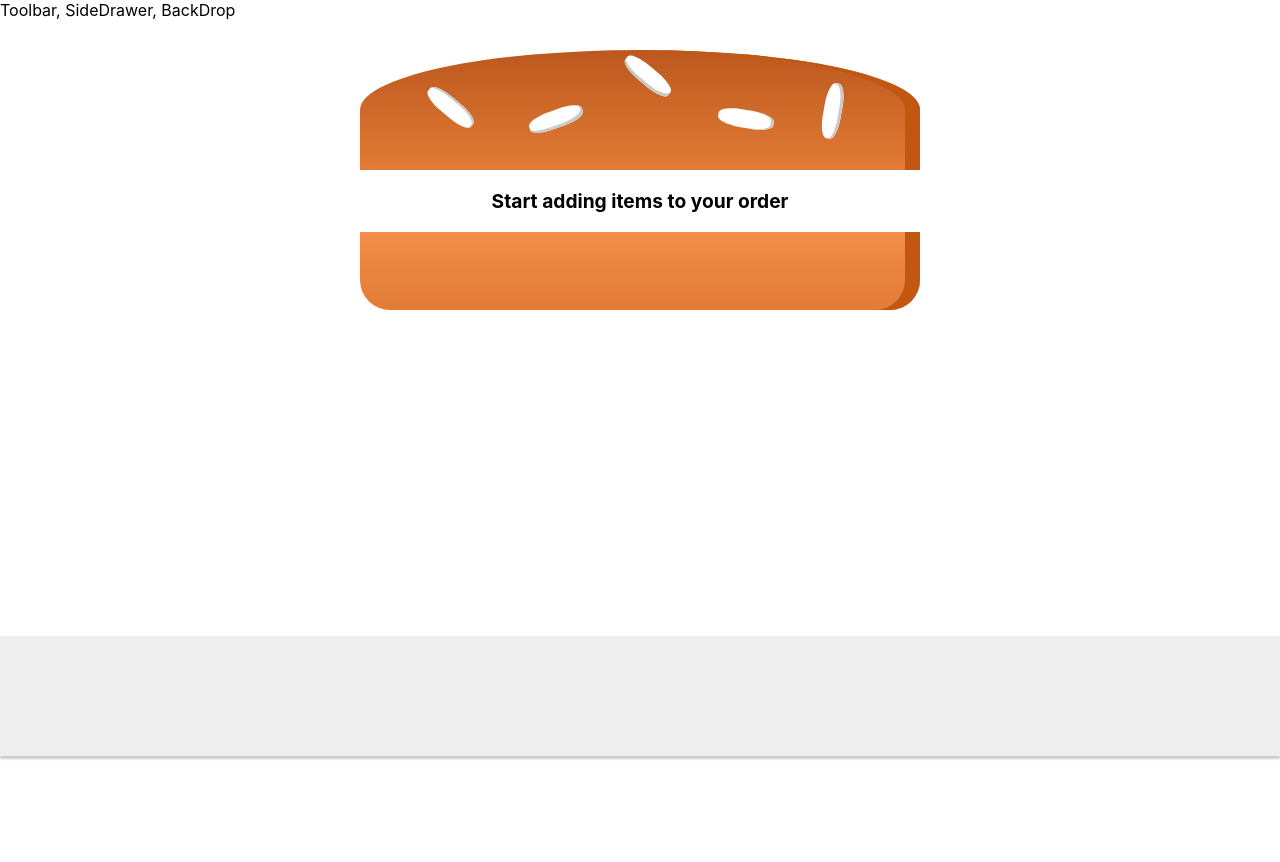
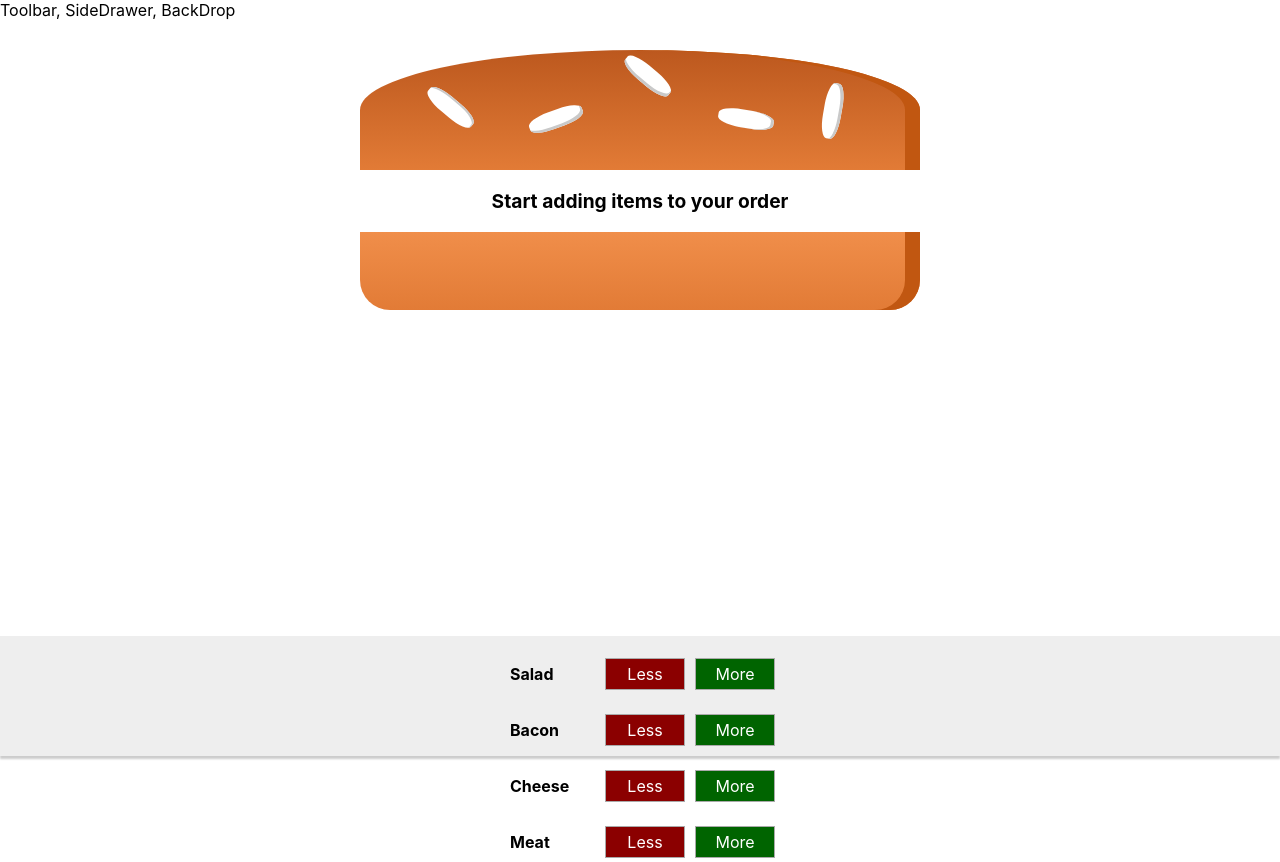
Before and after one commit to caseyr003/restaurant-online-order, a React (Create React App) app: page / in a window 1280 px wide. Before the commit the page ends 800 px from the top, so only its background shows below. Built offline with nearby package versions, Linux system fonts and the light colour scheme.

Commit message:
add order control components to main controller

```diff
--- a/src/components/Order/OrderControls/OrderControl/OrderControl.js
+++ b/src/components/Order/OrderControls/OrderControl/OrderControl.js
@@ -3,8 +3,8 @@ import React from 'react';
 import styles from './OrderControl.module.css';
 
 const orderControl = (props) => (
-  <div>
-    <div className={styles.OrderControl}>{props.label}</div>
+  <div className={styles.OrderControl}>
+    <div className={styles.Label}>{props.label}</div>
     <button className={styles.Less}>Less</button>
     <button className={styles.More}>More</button>
   </div>
--- a/src/components/Order/OrderControls/OrderControls.js
+++ b/src/components/Order/OrderControls/OrderControls.js
@@ -1,9 +1,19 @@
 import React from 'react';
 import styles from './OrderControls.module.css'
+import OrderControl from './OrderControl/OrderControl';
+
+const controls = [
+  {label: 'Salad', type: 'salad'},
+  {label: 'Bacon', type: 'bacon'},
+  {label: 'Cheese', type: 'cheese'},
+  {label: 'Meat', type: 'meat'}
+]
 
 const orderControls = (props) => (
   <div className={styles.OrderControls}>
-
+    {controls.map(ctrl => (
+      <OrderControl key={ctrl.type} label={ctrl.label} />
+    ))}
   </div>
 );
 
```
